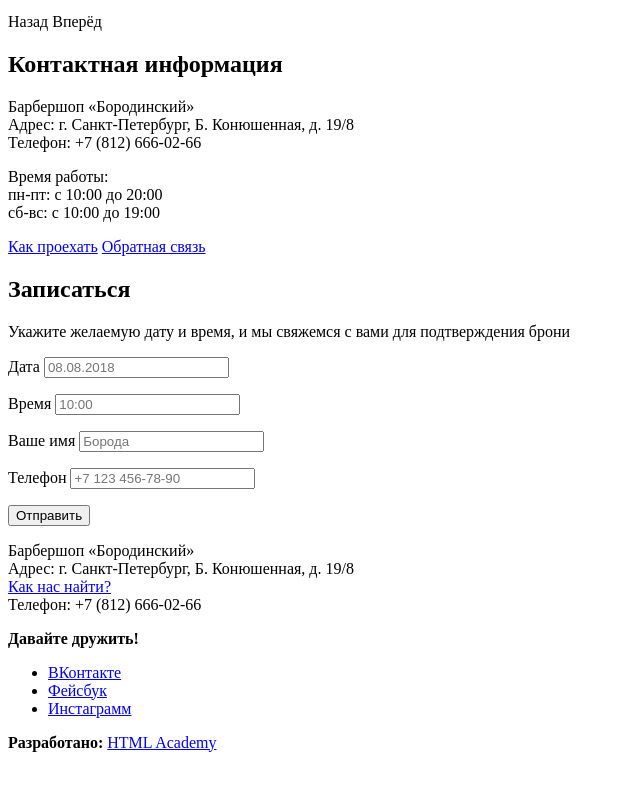
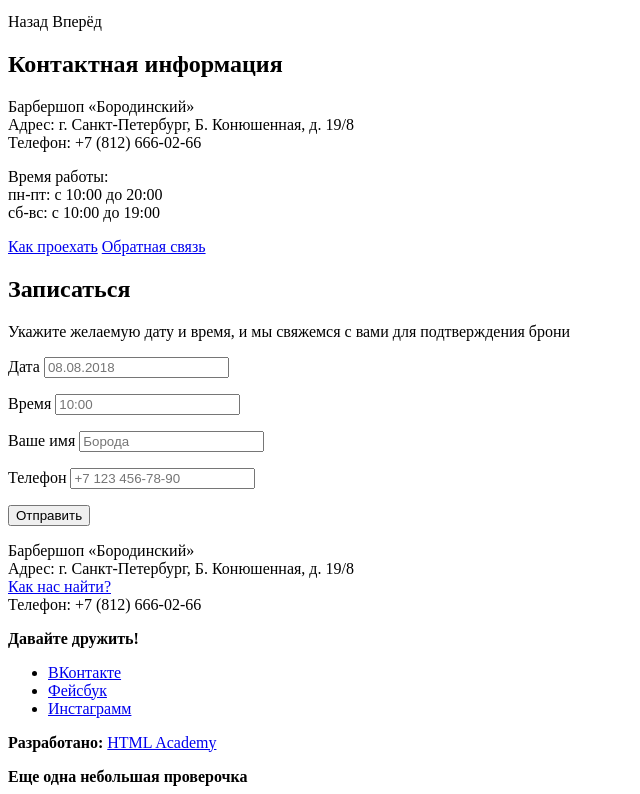
Before and after one commit to web-ratio/relax, a plain HTML site: page index.html in a window 1280 px wide. Shown: the part 815-1609 px from the top of the page, without its empty margins (0-640 px from the left). Before the commit the page ends 1583 px from the top, so only its background shows below. Drawn offline with Linux system fonts and the light colour scheme.

Commit message:
index.html has been added

```diff
--- a/index.html
+++ b/index.html
@@ -147,6 +147,7 @@
 			<b>Разработано:</b>
 			<a class="button" href="https://htmlacademy.ru">HTML Academy</a>
 		</p>
+		<b>Еще одна небольшая проверочка</b>
 	</footer>
   </body>
 </html>
```
